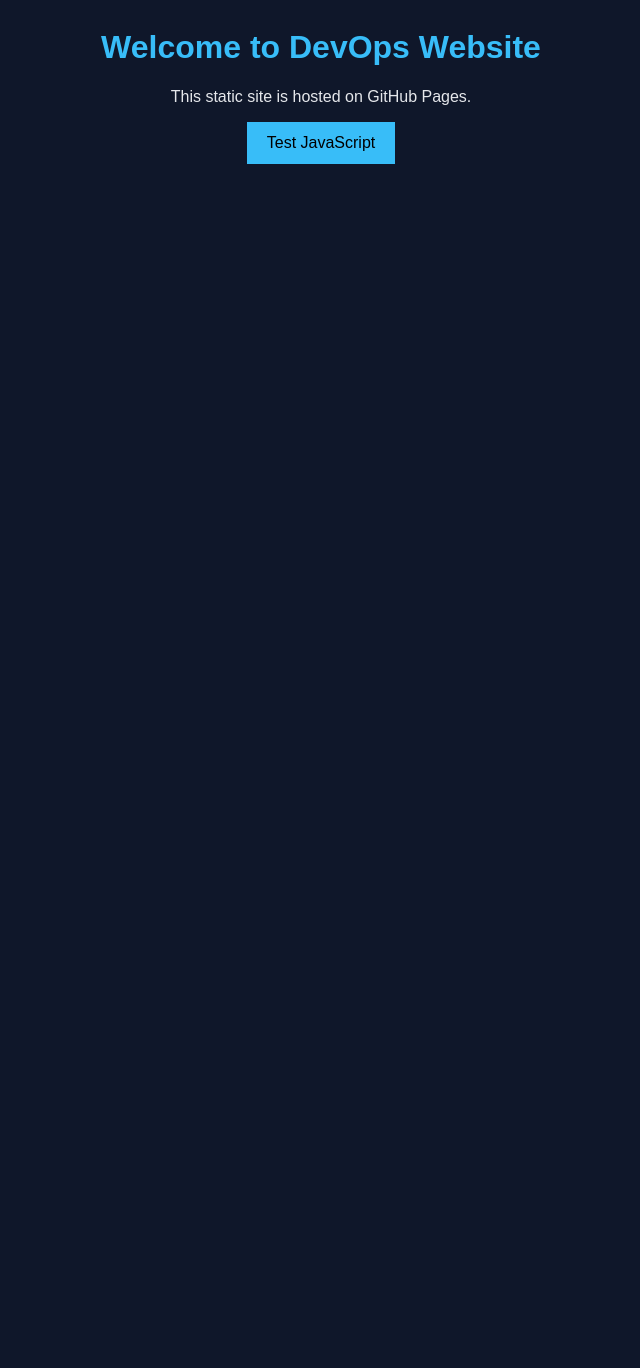
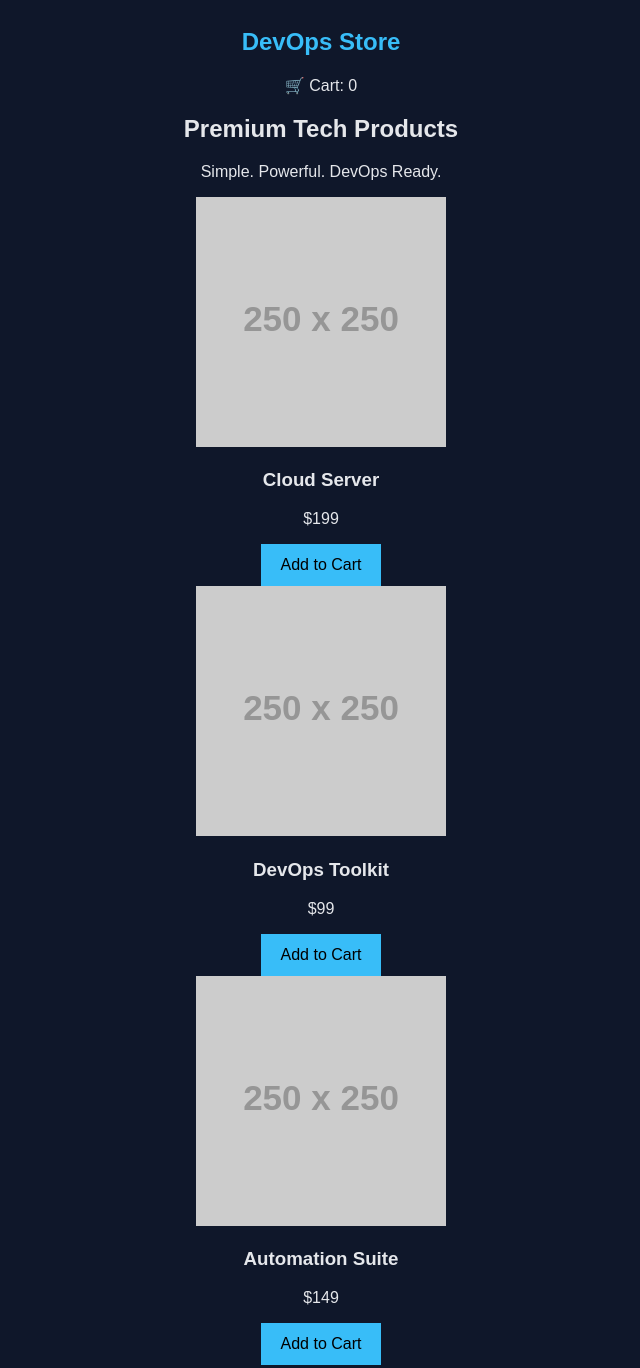
Before and after one commit to aareejan/Dev-Ops-Website, a plain HTML site: page index.html in a window 1280 px wide. Shown: the part 60-1428 px from the top of the page, without its empty margins (319-959 px from the left). Before the commit the page ends 800 px from the top, so only its background shows below. Drawn offline with Linux system fonts and the light colour scheme; placeholder pictures from the web are drawn by us.

Commit message:
Update index.html

```diff
--- a/index.html
+++ b/index.html
@@ -2,15 +2,48 @@
 <html lang="en">
 <head>
   <meta charset="UTF-8">
-  <title>DevOps Website</title>
+  <title>DevOps Store</title>
   <link rel="stylesheet" href="style.css">
 </head>
 <body>
 
-  <h1>Welcome to DevOps Website</h1>
-  <p>This static site is hosted on GitHub Pages.</p>
+  <!-- NAVBAR -->
+  <nav class="navbar">
+    <h1 class="logo">DevOps Store</h1>
+    <div class="cart">
+      🛒 Cart: <span id="cart-count">0</span>
+    </div>
+  </nav>
 
-  <button onclick="showMessage()">Test JavaScript</button>
+  <!-- HERO SECTION -->
+  <section class="hero">
+    <h2>Premium Tech Products</h2>
+    <p>Simple. Powerful. DevOps Ready.</p>
+  </section>
+
+  <!-- PRODUCTS -->
+  <section class="products">
+    <div class="product-card">
+      <img src="https://via.placeholder.com/250" alt="Product">
+      <h3>Cloud Server</h3>
+      <p>$199</p>
+      <button onclick="addToCart()">Add to Cart</button>
+    </div>
+
+    <div class="product-card">
+      <img src="https://via.placeholder.com/250" alt="Product">
+      <h3>DevOps Toolkit</h3>
+      <p>$99</p>
+      <button onclick="addToCart()">Add to Cart</button>
+    </div>
+
+    <div class="product-card">
+      <img src="https://via.placeholder.com/250" alt="Product">
+      <h3>Automation Suite</h3>
+      <p>$149</p>
+      <button onclick="addToCart()">Add to Cart</button>
+    </div>
+  </section>
 
   <script src="script.js"></script>
 </body>
```
